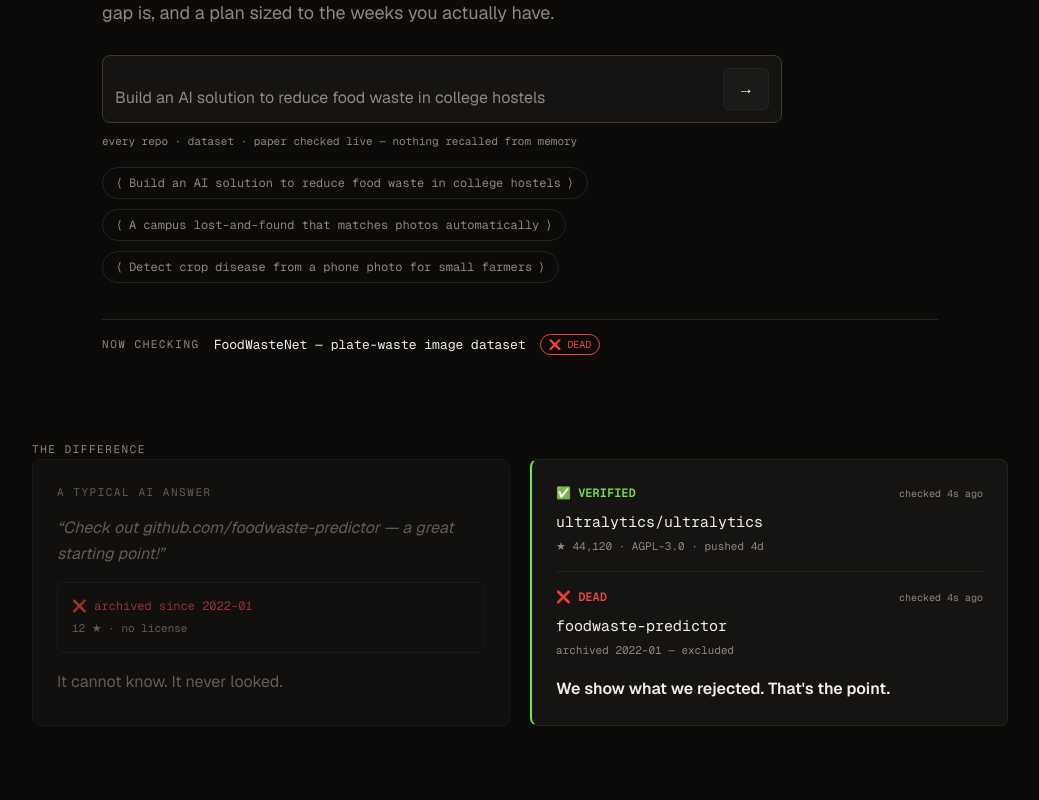
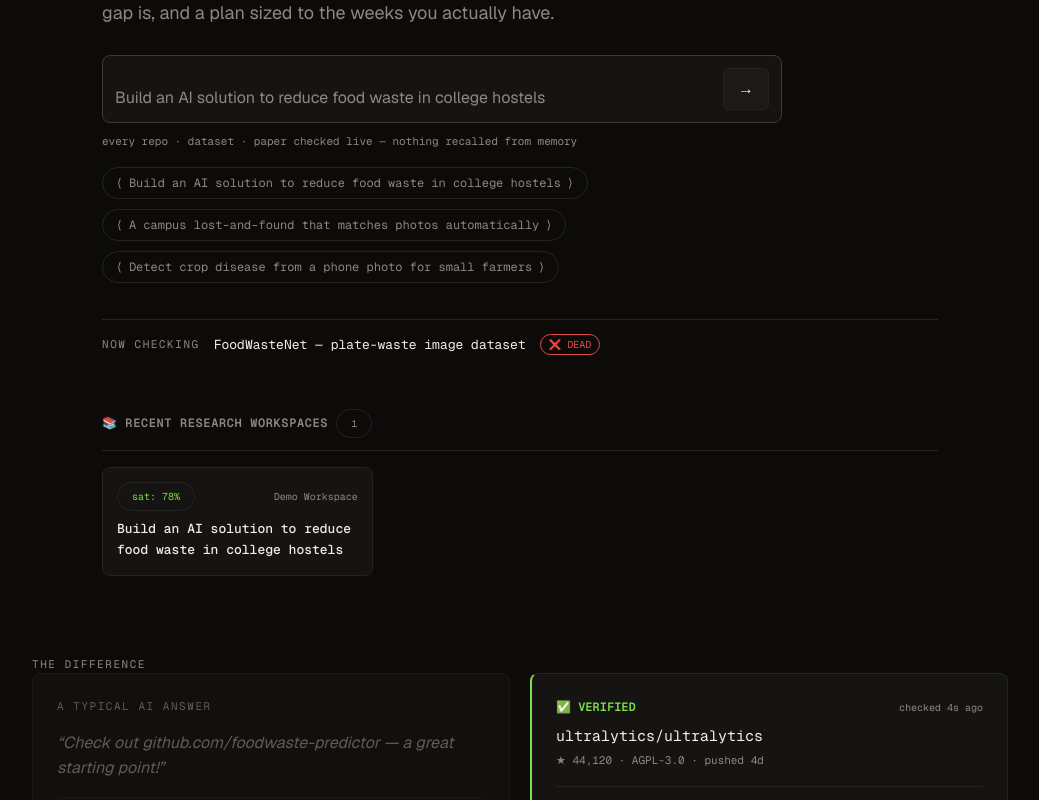
Before and after one commit to omanandswami2005/project-insights, a Next.js app: page / in a window 1280 px wide. Shown: the part 509-1309 px from the top of the page, without its empty margins (120-1159 px from the left). Built offline with nearby package versions, Linux system fonts and the light colour scheme.

Commit message:
feat: B-4 History service and research workspace rail

```diff
--- a/app/page.jsx
+++ b/app/page.jsx
@@ -1,5 +1,6 @@
 import TopBar from '@/components/shell/TopBar'
 import Hero from '@/components/landing/Hero'
+import WorkspaceRail from '@/components/intake/WorkspaceRail'
 import {
   Capabilities,
   Footer,
@@ -15,6 +16,7 @@ export default function Home() {
       <TopBar />
       <main>
         <Hero />
+        <WorkspaceRail />
         <KillShot />
         <Outputs />
         <HowItWorks />
--- /dev/null
+++ b/components/intake/WorkspaceRail.jsx
@@ -0,0 +1,61 @@
+'use client'
+
+import { useEffect, useState } from 'react'
+import Link from 'next/link'
+import { clearHistory, getHistory } from '@/lib/history'
+
+export default function WorkspaceRail() {
+  const [history, setHistory] = useState([])
+
+  useEffect(() => {
+    setHistory(getHistory())
+  }, [])
+
+  function handleClear() {
+    clearHistory()
+    setHistory(getHistory())
+  }
+
+  if (!history || history.length === 0) return null
+
+  return (
+    <section className="mx-auto max-w-[900px] px-6 py-6 sm:px-8">
+      <div className="flex items-center justify-between border-b border-line pb-3">
+        <div className="flex items-center gap-2">
+          <span className="data text-[12px] font-semibold uppercase tracking-wider text-muted">
+            📚 Recent Research Workspaces
+          </span>
+          <span className="chip data text-[10px]">{history.length}</span>
+        </div>
+        {history.length > 1 && (
+          <button
+            onClick={handleClear}
+            className="data text-[11px] text-muted hover:text-ink"
+            data-agent-id="workspace.clear"
+          >
+            clear history
+          </button>
+        )}
+      </div>
+
+      <div className="mt-4 grid gap-3 sm:grid-cols-2 lg:grid-cols-3">
+        {history.map((item) => (
+          <Link
+            key={item.id}
+            href={`/analyze/${item.id}`}
+            className="panel block p-3.5 transition-colors hover:border-line-bright"
+            data-agent-id="workspace.item"
+          >
+            <div className="flex items-center justify-between">
+              <span className="chip data text-[10px] text-verified">
+                sat: {item.saturationScore}%
+              </span>
+              <span className="data text-[10px] text-muted">{item.date}</span>
+            </div>
+            <p className="data mt-2 text-[13px] font-medium line-clamp-2">{item.idea}</p>
+          </Link>
+        ))}
+      </div>
+    </section>
+  )
+}
--- /dev/null
+++ b/lib/history.js
@@ -0,0 +1,72 @@
+import { DEMO_ANALYSIS } from '@/lib/fixtures'
+
+const STORAGE_KEY = 'project_insights_history'
+
+/**
+ * Retrieves past analysis items from localStorage.
+ * Falls back to demo analysis if localStorage is empty or unavailable.
+ * @returns {{ id: string, idea: string, saturationScore: number, date: string }[]}
+ */
+export function getHistory() {
+  if (typeof window === 'undefined') {
+    return [getDemoHistoryItem()]
+  }
+
+  try {
+    const raw = localStorage.getItem(STORAGE_KEY)
+    if (!raw) {
+      // Pre-seed with demo analysis so workspace rail is never bare
+      const initial = [getDemoHistoryItem()]
+      localStorage.setItem(STORAGE_KEY, JSON.stringify(initial))
+      return initial
+    }
+    const items = JSON.parse(raw)
+    return Array.isArray(items) && items.length > 0 ? items : [getDemoHistoryItem()]
+  } catch (e) {
+    console.warn('[History] Failed to read history from localStorage:', e)
+    return [getDemoHistoryItem()]
+  }
+}
+
+/**
+ * Saves or updates an analysis item in localStorage history.
+ * @param {import('@/lib/types').Analysis} analysis
+ */
+export function saveToHistory(analysis) {
+  if (typeof window === 'undefined' || !analysis || !analysis.id) return
+
+  try {
+    const current = getHistory().filter((item) => item.id !== analysis.id)
+    const newItem = {
+      id: analysis.id,
+      idea: analysis.idea || 'Untitled Research Workspace',
+      saturationScore: analysis.novelty?.saturationScore ?? 78,
+      date: new Date(analysis.createdAt || Date.now()).toLocaleDateString(),
+    }
+    const updated = [newItem, ...current].slice(0, 10)
+    localStorage.setItem(STORAGE_KEY, JSON.stringify(updated))
+  } catch (e) {
+    console.warn('[History] Failed to save history to localStorage:', e)
+  }
+}
+
+/**
+ * Clears history from localStorage.
+ */
+export function clearHistory() {
+  if (typeof window === 'undefined') return
+  try {
+    localStorage.removeItem(STORAGE_KEY)
+  } catch (e) {
+    console.warn('[History] Failed to clear history:', e)
+  }
+}
+
+function getDemoHistoryItem() {
+  return {
+    id: 'demo',
+    idea: DEMO_ANALYSIS.idea,
+    saturationScore: DEMO_ANALYSIS.novelty?.saturationScore ?? 78,
+    date: 'Demo Workspace',
+  }
+}
```
Also changed, not shown: 1 other file (tests, documents, lock files or other folders).
